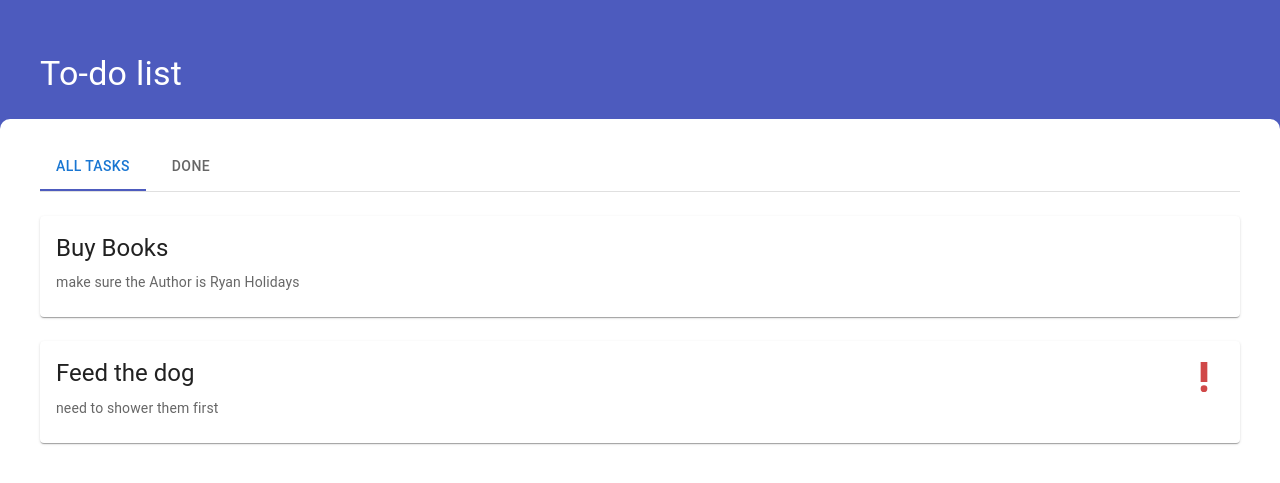
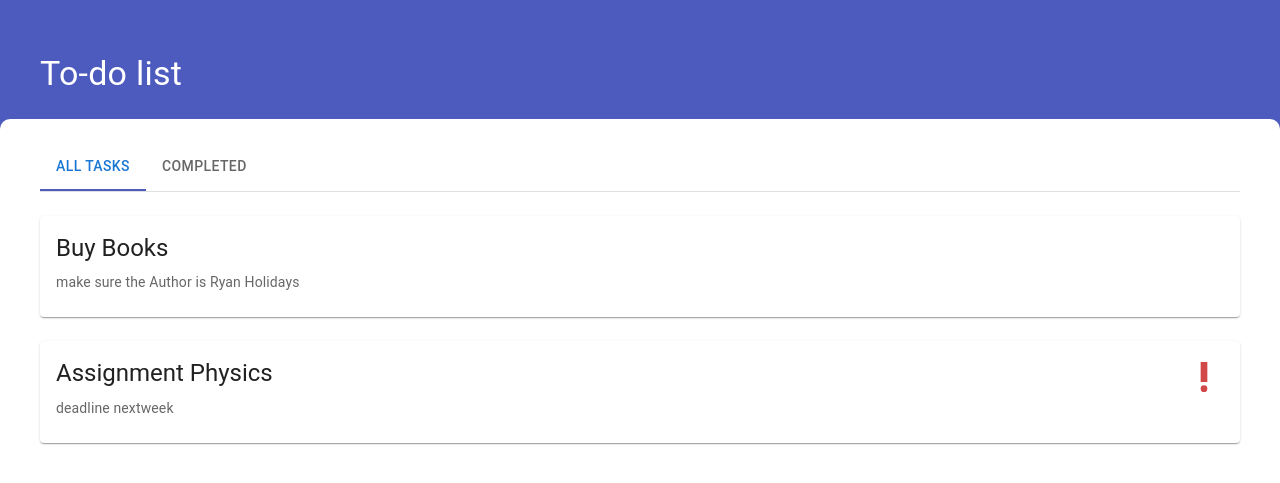
Before and after one commit to earlhansg/to-do-list, a React (Vite) app: page / in a window 1280 px wide. Shown: the part 101-584 px from the top of the page. Built offline with nearby package versions, Linux system fonts and the light colour scheme.

Commit message:
added filter every task when its Completed

```diff
--- a/src/components/Content/Content.tsx
+++ b/src/components/Content/Content.tsx
@@ -1,4 +1,4 @@
-import { Box, Typography } from "@mui/material";
+import { Alert, Box } from "@mui/material";
 import MenuTabs from "../MenuTabs/MenuTabs";
 import TaskCard from "../TaskCard/TaskCard";
 
@@ -7,17 +7,27 @@ const tasks = [
         id: 1,
         taskName: 'Buy Books',
         description: 'make sure the Author is Ryan Holidays',
-        highPriority: false
+        highPriority: false,
+        status: 0
     },
     {
         id: 2,
         taskName: 'Feed the dog',
         description: 'need to shower them first',
-        highPriority: true
+        highPriority: true,
+        status: 1
+    },
+    {
+        id: 3,
+        taskName: 'Assignment Physics',
+        description: 'deadline nextweek',
+        highPriority: true,
+        status: 0
     }
 ]
 
 const Content = () => {
+  console.log("Content Component")
   return (
     <Box
       sx={{
@@ -30,12 +40,21 @@ const Content = () => {
       pt={3}
       pb={3}
     >
-      <MenuTabs />
-      {tasks.length !== 0 ? (
-        tasks.map((task) => <TaskCard key={task.id} task={task} />)
-      ) : (
-        <Typography sx={{ marginRight: "auto" }} variant="h5" />
-      )}
+      <MenuTabs>
+        {(menuTabId) => {
+          const filteredTasks = tasks.filter((task) => task.status === menuTabId);
+
+          return filteredTasks.length !== 0 ? (
+            filteredTasks.map((task) => (
+              <TaskCard key={task.id} task={task}/>
+            ))
+          ) : (
+            <Alert severity="info" sx={{ mt: 2 }}>
+              At this point in time, there is no data added.
+            </Alert>
+          );
+        }}
+      </MenuTabs>
     </Box>
   );
 };
--- a/src/components/MenuTabs/MenuTabs.tsx
+++ b/src/components/MenuTabs/MenuTabs.tsx
@@ -1,5 +1,5 @@
 import { Tab, Tabs } from "@mui/material";
-import React, { useState } from "react";
+import React, { ReactNode, useState } from "react";
 
 const a11yProps = (index: number) => {
   return {
@@ -8,7 +8,12 @@ const a11yProps = (index: number) => {
   };
 };
 
-const MenuTabs = () => {
+export type MenuTabsProps = {
+    children: (value: number) => ReactNode;
+}
+
+const MenuTabs = ({children} : MenuTabsProps) => {
+  console.log("MenuTabs Component")
   const [value, setValue] = useState(0);
 
   const handleChange = (event: React.SyntheticEvent, newValue: number) => {
@@ -16,6 +21,7 @@ const MenuTabs = () => {
   };
 
   return (
+    <>
         <Tabs
         value={value}
         onChange={handleChange}
@@ -29,8 +35,10 @@ const MenuTabs = () => {
         aria-label="basic tabs example"
         >
         <Tab label="All tasks" {...a11yProps(0)} />
-      <Tab label="Done" {...a11yProps(1)} />
+        <Tab label="Completed" {...a11yProps(1)} />
         </Tabs>
+        {children(value)}
+    </>
   );
 };
 
--- a/src/components/TaskCard/TaskCard.tsx
+++ b/src/components/TaskCard/TaskCard.tsx
@@ -9,12 +9,12 @@ type TaskCardProps = {
 }
 
 const TaskCard = ({task} : TaskCardProps) => {
+  console.log("TaskCard Component")
   return (
-    <Card sx={{ marginTop: "1.5rem" }}>
+    <Card sx={{ marginTop: "1.5rem"}}>
       <CardContent sx={{}}>
         <Box sx={{ display: "flex", flexDirection: "row" }}>
           <Typography sx={{ marginRight: "auto" }} variant="h5" gutterBottom>
-            {/* Buy Paper */}
             {task.taskName}
           </Typography>
           {task.highPriority && (
@@ -22,7 +22,6 @@ const TaskCard = ({task} : TaskCardProps) => {
           )}
         </Box>
         <Typography sx={{ fontSize: 14 }} color="text.secondary">
-          {/* with pencil and everything */}
           {task.description}
         </Typography>
       </CardContent>
--- a/src/shared/models/Task.model.ts
+++ b/src/shared/models/Task.model.ts
@@ -3,4 +3,5 @@ export type Task = {
   taskName: string;
   description: string;
   highPriority: boolean;
+  status: number;
 };
```
Lines whose indentation alone changed are shown as unchanged.
